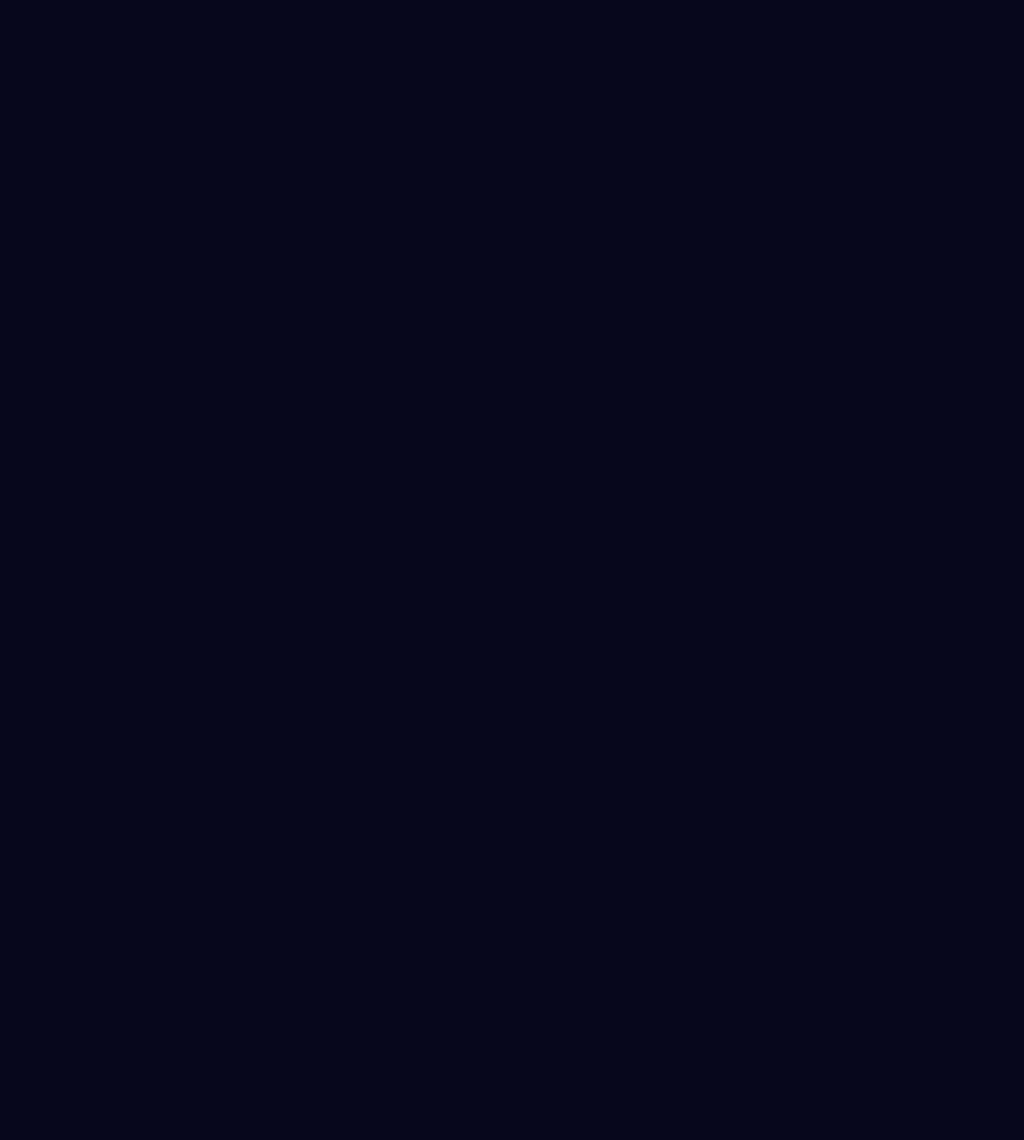
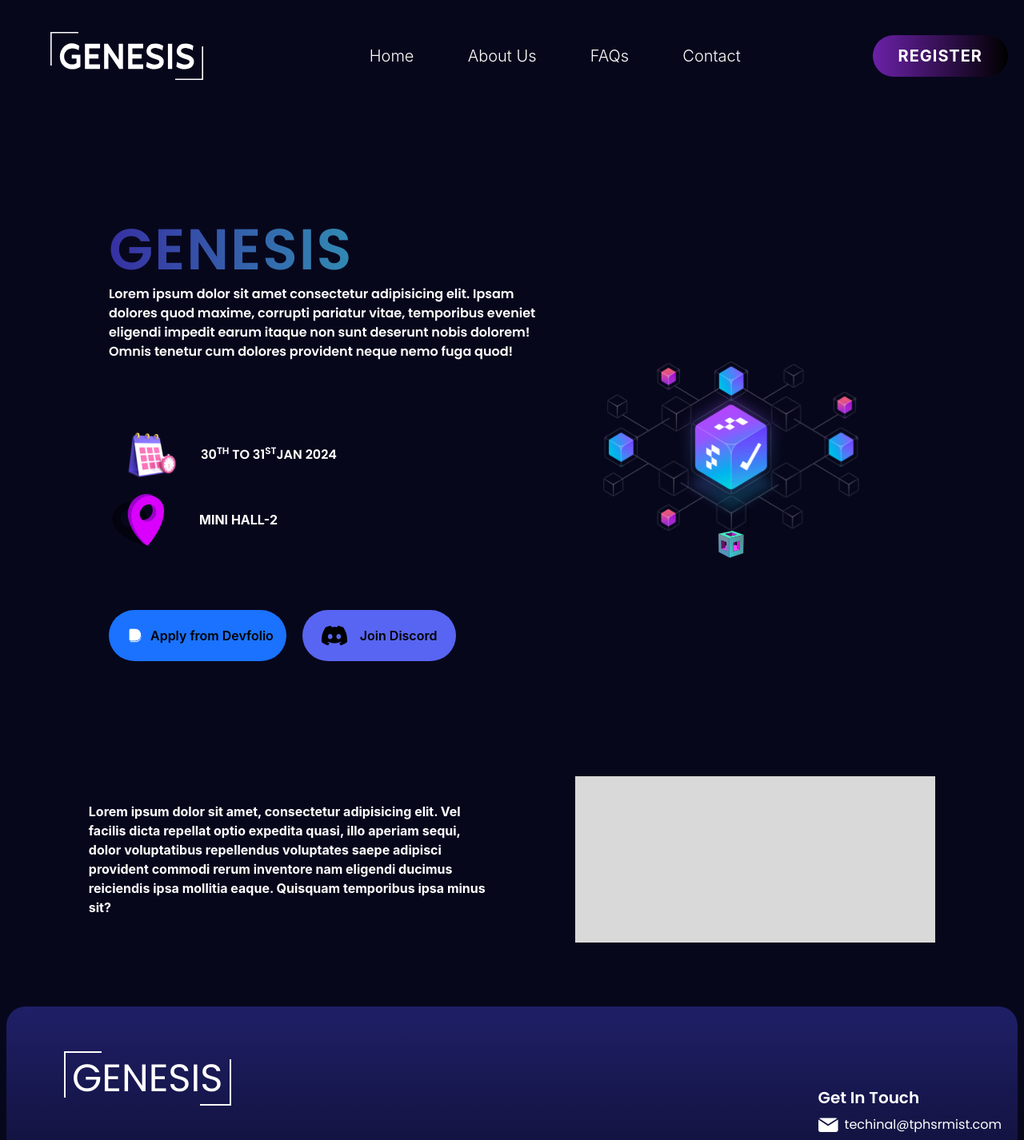
Before and after one commit to 0xsrmist/Genesis-Hackathon, a React (Vite) app: page / in a window 1280 px wide. Shown: the top 1426 px of the page at 80% size. Before the commit the page ends 800 px from the top, so only its background shows below. Built offline with nearby package versions, Linux system fonts and the light colour scheme; grey boxes are pictures that could not be loaded.

Commit message:
aboutUs,hero,navbar merged

```diff
--- a/src/App.jsx
+++ b/src/App.jsx
@@ -1,10 +1,18 @@
 import React from "react";
-
-
+import Navbar from "./components/navbar/Navbar";
+import Hero from "./components/hero/Hero";
+import AboutUs from "./components/AboutUs/AboutUs";
+import Conference from "./components/Conference/Conference";
+import Footer from "./components/footer/Footer";
 function App() {
   return (
     <>
-      <div className="flex flex-col gap-2 p-2">
+      <div className="flex flex-col gap-y-20 p-2 w-full">
+        <Navbar />
+        <Hero />
+        <AboutUs />
+        {/* <Conference /> */}
+        <Footer />
       </div>
     </>
   );
--- a/src/components/aboutus/AboutUs.jsx
+++ b/src/components/aboutus/AboutUs.jsx
@@ -1,48 +1,56 @@
 import React from 'react';
 
-const GreyBox = () => {
-  const boxStyle = {
-    backgroundColor: '#D9D9D9',
-    width: '469px',
-    height: '182px',
-    position: 'absolute',
-    top: '1196px',
-    left: '947px',
-    right: '96px',
-  };
+const AboutUs = () => {
+  // const boxStyle = {
+  //   backgroundColor: '#D9D9D9',
+  //   width: '469px',
+  //   height: '182px',
+  //   position: 'absolute',
+  //   top: '1196px',
+  //   left: '947px',
+  //   right: '96px',
+  // };
 
-  const secondBoxStyle = {
-    display: 'flex',
-    flexDirection: 'column',
-    justifyContent: 'center',
-    backgroundColor: '#07071C',
-    width: '641px',
-    height: '115px',
-    position: 'absolute',
-    left: '121px',
-    top: '1209px',
-    color: '#FFF',
-    fontFamily: 'Poppins',
-    fontSize: '20px',
-    fontStyle: 'normal',
-    fontWeight: '600',
-    lineHeight: 'normal',
+  // const secondBoxStyle = {
+  //   display: 'flex',
+  //   flexDirection: 'column',
+  //   justifyContent: 'center',
+  //   backgroundColor: '#07071C',
+  //   width: '641px',
+  //   height: '115px',
+  //   position: 'absolute',
+  //   left: '121px',
+  //   top: '1209px',
+  //   color: '#FFF',
+  //   fontFamily: 'Poppins',
+  //   fontSize: '20px',
+  //   fontStyle: 'normal',
+  //   fontWeight: '600',
+  //   lineHeight: 'normal',
 
-  };
+  // };
 
   return (
-    <div>
-      <div style={boxStyle}>
-        {/* Content inside the grey box */}
+    // <div>
+    //   <div style={boxStyle}>
+    //     {/* Content inside the grey box */}
+    //   </div>
+    //   <div style={secondBoxStyle}>
+    //     <p>
+    //       Lorem ipsum dolor sit amet, consectetur adipiscing elit. Duis vehicula tristique velit, ut fringilla orci tempor vel.
+    //     </p>
+    //   </div>
+    // </div>
+
+    <div className='flex items-center gap-y-6 flex-col-reverse md:flex-row md:justify-evenly'>
+      <div className='text-white text-base w-[60%] md:w-[40%] font-bold'>
+        Lorem ipsum dolor sit amet, consectetur adipisicing elit. Vel facilis dicta repellat optio expedita quasi, illo aperiam sequi, dolor voluptatibus repellendus voluptates saepe adipisci provident commodi rerum inventore nam eligendi ducimus reiciendis ipsa mollitia eaque. Quisquam temporibus ipsa minus sit?
+
       </div>
-      <div style={secondBoxStyle}>
-        <p>
-          Lorem ipsum dolor sit amet, consectetur adipiscing elit. Duis vehicula tristique velit, ut fringilla orci tempor vel.
-        </p>
-      </div>
+      <div className='bg-[#D9D9D9] w-[450px] h-52'></div>
     </div>
   );
 };
 
 
-export default GreyBox;
+export default AboutUs;
--- a/src/components/conference/Conference.jsx
+++ b/src/components/conference/Conference.jsx
@@ -1,5 +1,6 @@
 import React from 'react';
 import './Conference.css';
+import conference from '../../assets/images/conference.svg'
 
 function Conference() {
   return (
@@ -9,14 +10,14 @@ function Conference() {
         <img className="rectang" src="public/assets/conference/Rectangle36.png" alt="Image 1" />
       </div>
       <div>
-        <img className="mainBox" src="public/assets/conference/Rectangle180.png" alt="Image " />
+        {/* <img className="mainBox" src="public/assets/conference/Rectangle180.png" alt="Image " />
         <img className="pic1" src="public/assets/conference/group.png" alt="img" />
         <img className="pic2" src="public/assets/conference/screen.png" alt="img" />
         <img className="pic3" src="public/assets/conference/group2.png" alt="img" />
         <img className="pic4" src="public/assets/conference/group3.png" alt="img" />
         <img className="pic5" src="public/assets/conference/group4.png" alt="img" />
         <img className="pic6" src="public/assets/conference/Character_1.png" alt="img" />
-        <img className="pic7" src="public/assets/conference/Character_2.png" alt="img" />
+        <img className="pic7" src="public/assets/conference/Character_2.png" alt="img" /> */}
       </div>
       <div>
         <p className="text">Lorem ipsum dolor sit amet consectetur. Tortor tortor non fusce in in in. At ullamcorper quam ultrices elit ut. Ultrices aliquet dui nunc et leo. Id eu sit enim mi.</p>
--- a/src/components/hero/Hero.jsx
+++ b/src/components/hero/Hero.jsx
@@ -8,7 +8,7 @@ import heroSmallPhoto from "../../assets/images/hero_smallbox.svg";
 
 export default function Hero() {
   return (
-    <div className="Hero-section flex flex-col md:flex-row py-8 lg:px-16 max-h-screen h-auto">
+    <div className="Hero-section flex flex-col md:flex-row lg:px-16 max-h-screen h-auto">
       <div className="section1 p-4 lg:p-16 lg:w-3/5">
         <div className="about">
           <h1 className=" text-7xl flex-shrink-0 font-poppins text-101 font-bold leading-46.2 tracking-wide bg-gradient-to-r from-indigo-800 to-teal-400  bg-clip-text text-transparent mb-2">
@@ -50,7 +50,7 @@ export default function Hero() {
           </button>
         </div>
       </div>
-      <div className="section2 hidden lg:flex flex-col items-center justify-center p-10">
+      <div className="section2 hidden lg:flex flex-col items-center justify-center">
         <img
           src={heroPhoto}
           alt="hero"
--- a/src/components/navbar/Navbar.jsx
+++ b/src/components/navbar/Navbar.jsx
@@ -10,9 +10,9 @@ export default function Navbar() {
 
     return (
         <>
-            <div className="flex flex-col gap-2 p-2">
-                <nav className="bg-gray-1000 p-7">
-                    <div className="container mx-auto flex justify-between items-center">
+            <div className="flex flex-col gap-3 p-3">
+                <nav className="flex-col md:flex-row flex justify-between w-full">
+                    <div className="w-full flex justify-between items-center">
                         <div className="md:hidden hover:drop-shadow-md">
                             <button
                                 type="button"
@@ -36,9 +36,9 @@ export default function Navbar() {
                             </button>
                         </div>
                         <div>
-                            <img src={logoImage} alt="Logo" className="p-5 w-5/6 sm:w-6/7 h-auto mx-auto w-full" />
+                            <img src={logoImage} alt="Logo" className="p-5 w-5/6 sm:w-6/7 h-auto mx-auto" />
                         </div>
-                        <div className="hidden md:flex space-x-0 p-4 gap-[50px] text-white font-light text-l">
+                        <div className="hidden md:flex md:w-[40%] space-x-0 p-4 gap-3 justify-between text-white font-light text-xl">
                             {/* Links for larger screens */}
                             <a href="#home" className="hover:underline hover:text-gray-300">
                                 Home
@@ -53,15 +53,15 @@ export default function Navbar() {
                                 Contact
                             </a>
                         </div>
-                        <div className="flex p-4">
-                            <button className="lg:w-[160px] lg:h-[50px] md:w-[145px] md:h-[60px] hidden md:flex rounded-[25px] tracking-wider font-bold text-white bg-gradient-to-r from-purple-800 to-black text-sm md:text-xl hover:underline">
+                        <div className="flex">
+                            <button className="md:flex hidden rounded-full py-3 px-8 bg-gradient-to-r from-purple-800 to-black tracking-wider font-bold text-white text-xl hover:underline">
                                 REGISTER
                             </button>
                         </div>
                     </div>
                     {isDropdownOpen && (
-                        <div className="md:hidden drop-shadow-md">
-                            <div className="flex flex-col items-center mt-2">
+                        <div className="md:hidden drop-shadow-md sticky z-20">
+                            <div className="flex flex-col gap-3 items-center mt-2">
                                 <a href="#home" className="text-white hover:underline hover:text-gray-300 font-light py-2">
                                     Home
                                 </a>
@@ -74,7 +74,7 @@ export default function Navbar() {
                                 <a href="#contact" className="text-white hover:underline hover:text-gray-300 font-light py-2">
                                     Contact
                                 </a>
-                                <button className="w-[90%] h-[50px] rounded-[6px] tracking-wider font-bold text-white bg-gradient-to-r from-purple-800 to-black text-sm md:text-xl hover:underline">
+                                <button className=" h-[50px] rounded-full px-10 py-2 tracking-wider font-bold text-white bg-gradient-to-r from-purple-800 to-black text-sm md:text-xl hover:underline">
                                     REGISTER
                                 </button>
                             </div>
```
Also changed, not shown: src/assets/images/conference.svg (added).
